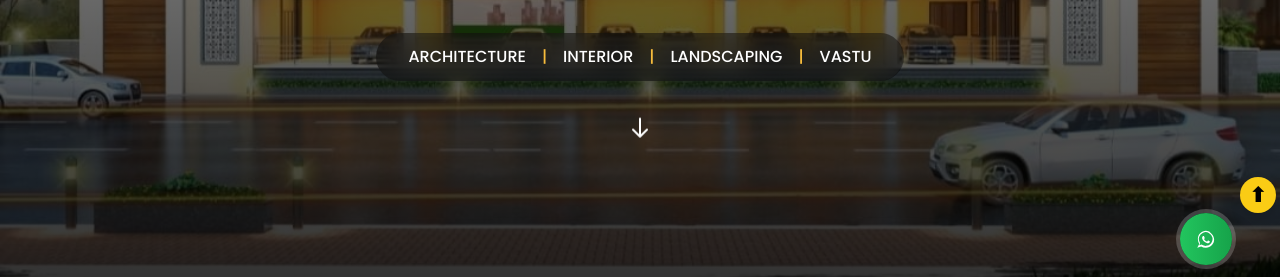
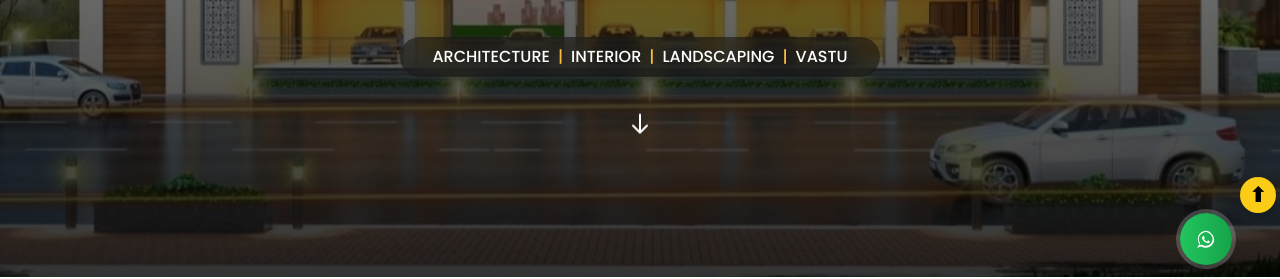
Before and after one commit to yougesmitapanigrahi/des8gn, a plain HTML site: page index.html in a window 1280 px wide. Shown: the part 523-802 px from the top of the page. Drawn offline with nearby package versions, Linux system fonts and the light colour scheme; a web font is replaced by a local one.

Commit message:
Update index.html

```diff
--- a/index.html
+++ b/index.html
@@ -249,7 +249,7 @@
       <p class="text-base sm:text-lg md:text-xl text-neutral-300 mb-10 max-w-2xl mx-auto">
         We create spaces that inspire, innovate, and transform the way people live and work.
       </p>
-<div class="inline-flex max-w-[90vw] sm:max-w-full flex-nowrap justify-center items-center gap-2 sm:gap-3 md:gap-4 text-white text-xs sm:text-sm md:text-base font-medium bg-black/40 backdrop-blur-md py-2 sm:py-3 px-3 sm:px-6 md:px-8 rounded-full mb-4 sm:mb-8 md:mb-10 overflow-x-auto whitespace-nowrap">
+<div class="flex flex-wrap justify-center items-center gap-x-2 gap-y-1 text-white text-[11px] sm:text-sm md:text-base font-medium bg-black/40 backdrop-blur-md py-2 px-3 sm:px-6 md:px-8 rounded-full mb-4 sm:mb-8 md:mb-10 w-fit max-w-[95vw] mx-auto text-center">
   <span class="flex items-center">ARCHITECTURE</span>
   <span class="text-amber-400">|</span>
   <span class="flex items-center">INTERIOR</span>
@@ -258,6 +258,8 @@
   <span class="text-amber-400">|</span>
   <span class="flex items-center">VASTU</span>
 </div>
+
+
 
 
     <div class="absolute bottom-17 left-0 right-0 flex justify-center animate-bounce">
```
